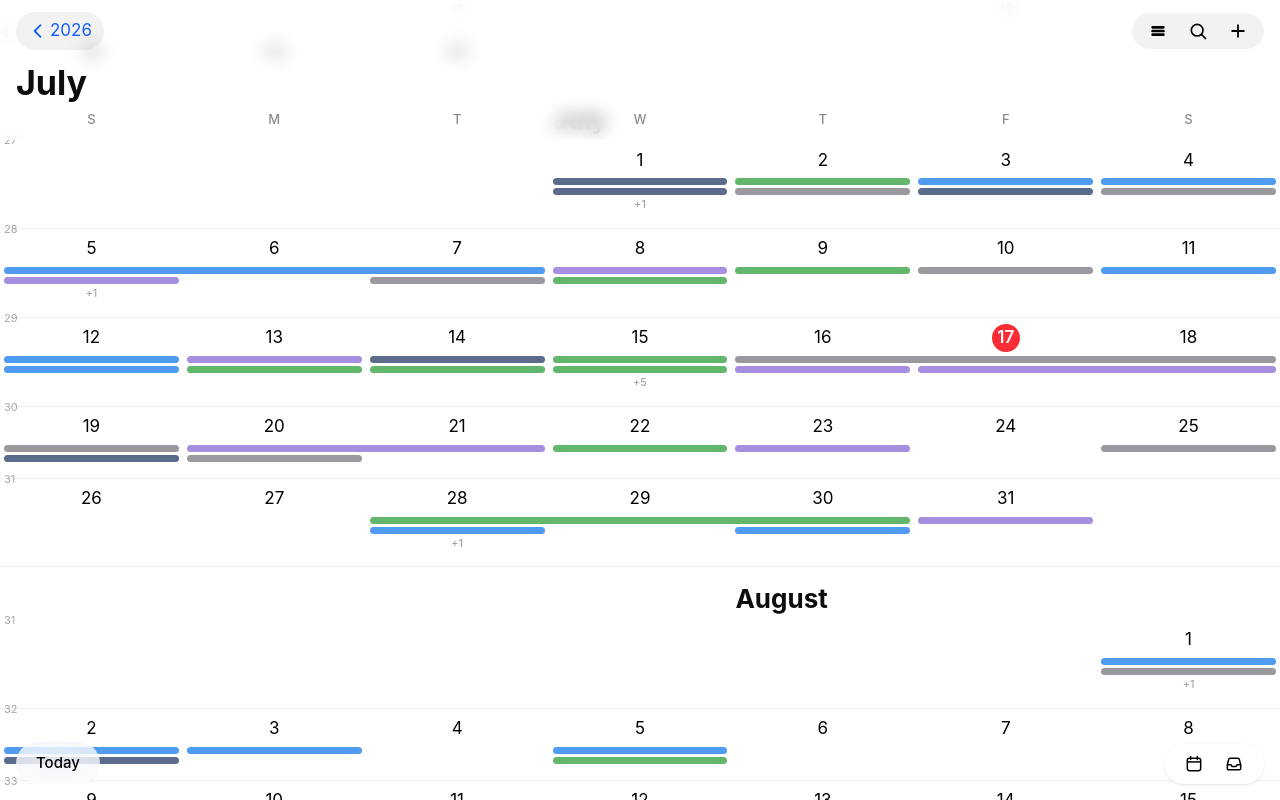
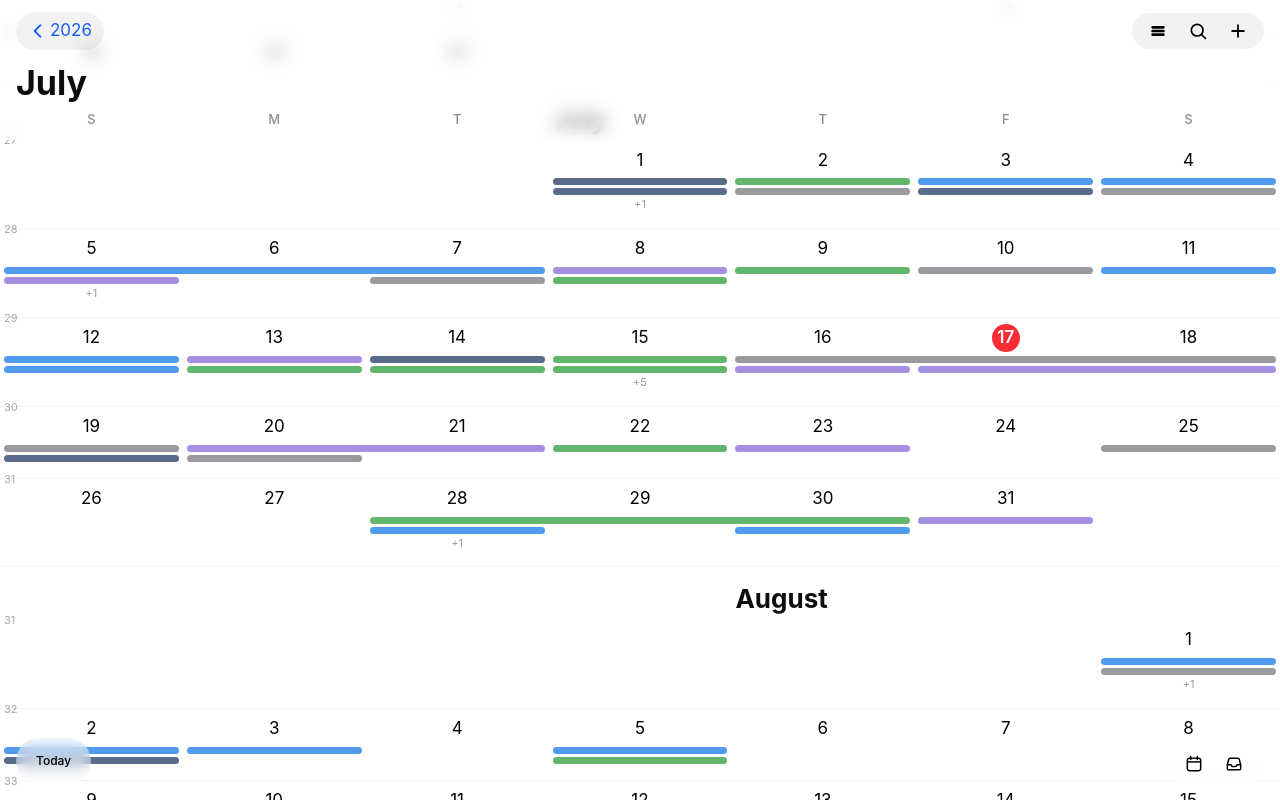
Before and after one commit to lroe34/Calendar, a Next.js app: page / in a window 1280 px wide. Built offline with nearby package versions, Linux system fonts and the light colour scheme.

Commit message:
Update BottomBar styling for improved visual consistency
- Adjusted button and div class names in BottomBar for a more cohesive appearance across themes.
- Enhanced backdrop blur effects and reduced opacity for better integration with the overall design.

```diff
--- a/src/components/shared/BottomBar.tsx
+++ b/src/components/shared/BottomBar.tsx
@@ -11,14 +11,15 @@ interface BottomBarProps {
 export function BottomBar({ onToday, onGridView, onInbox }: BottomBarProps) {
   return (
     <div className="pointer-events-none flex items-end justify-between px-4 pb-4 pt-6">
+
       <button
         onClick={onToday}
-        className="pointer-events-auto rounded-full bg-white/70 px-5 py-2.5 text-[15px] font-medium text-black backdrop-blur-xl active:bg-white/90 dark:bg-black/60 dark:text-white"
+        className="pointer-events-auto rounded-full bg-white/30 border-y-4 border-transparent px-5 py-2.5 text-[12px] font-medium text-black backdrop-blur-sm active:bg-white/10 dark:bg-black/40 dark:text-white"
       >
         Today
       </button>
 
-      <div className="pointer-events-auto flex items-center gap-5 rounded-full bg-white/70 px-5 py-2.5 shadow-sm backdrop-blur-xl dark:bg-black/60">
+      <div className="pointer-events-auto flex items-center gap-5 rounded-full bg-white/30 px-5 py-2.5 backdrop-blur-sm dark:bg-black/40">
         <button onClick={onGridView} aria-label="Calendar view" className="text-black dark:text-white">
           <CalendarGridIcon className="h-5 w-5" />
         </button>
```
